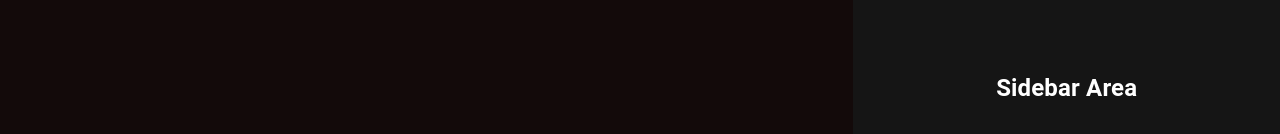
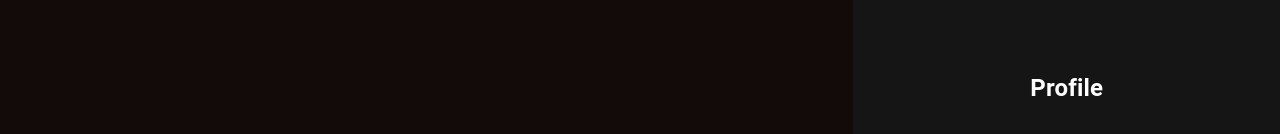
Before and after one commit to AlexMamani85/todo_react, a React (Create React App) app: page / in a window 1280 px wide. Shown: the part 312-446 px from the top of the page. Built offline with nearby package versions, Linux system fonts and the light colour scheme.

Commit message:
CHORE: create profile component

```diff
--- /dev/null
+++ b/src/components/profile/profile.tsx
@@ -0,0 +1,15 @@
+import React, { FC, ReactElement } from 'react';
+import { Avatar, Box, Typography } from '@mui/material';
+
+export const Profile: FC = (): ReactElement => {
+    {
+        /* Avatar */
+    }
+    {
+        /* Name */
+    }
+    {
+        /* Welcome Message */
+    }
+    return <h2>Profile</h2>;
+};
--- a/src/components/sidebar/sidebar.tsx
+++ b/src/components/sidebar/sidebar.tsx
@@ -1,5 +1,7 @@
 import React, { FC, ReactElement } from 'react';
+
 import { Grid } from '@mui/material';
+import { Profile } from './../profile/profile';
 
 export const Sidebar: FC = (): ReactElement => {
     return(
@@ -18,7 +20,7 @@ export const Sidebar: FC = (): ReactElement => {
           flexDirection: 'column',
           alignItems: 'center',
         }}>
-          <h2>Sidebar Area</h2>
+          <Profile></Profile>
       </Grid>
       );
 
```
Also changed, not shown: 1 other file (tests, documents, lock files or other folders).
